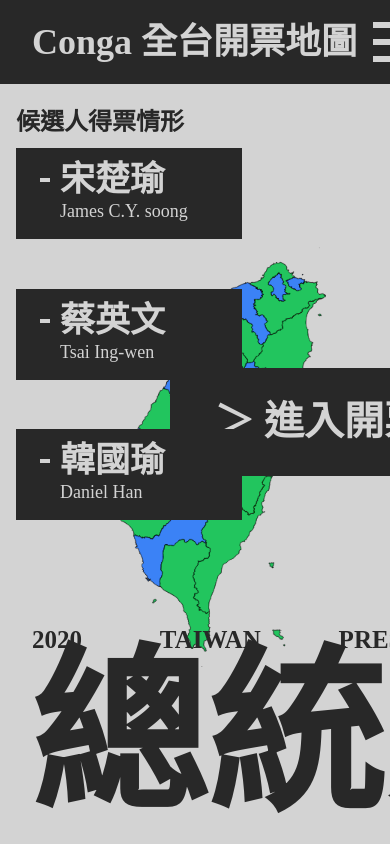
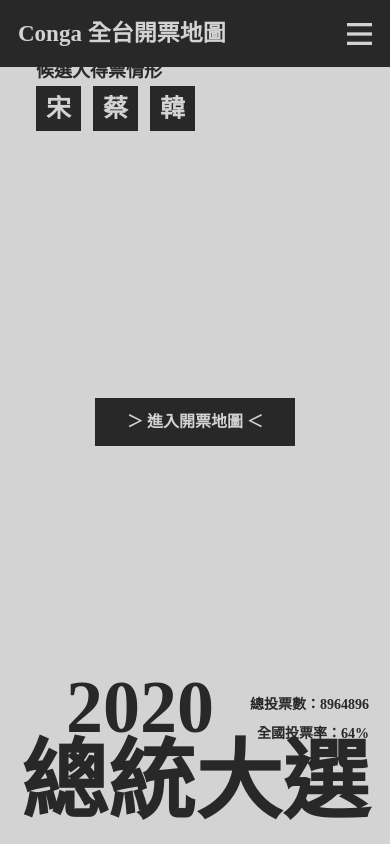
Before and after one commit to Conga-TheF2E/historical-election-map, a Next.js app: page / in a window 390 px wide. Built offline with nearby package versions, Linux system fonts and the light colour scheme; a web font is replaced by a local one.

Commit message:
feat: 完成手機板跟手機版動畫

```diff
--- a/app/page.js
+++ b/app/page.js
@@ -40,11 +40,7 @@ export default function Home() {
 
   return (
     <main className="overflow-hidden bg-gray100 font-GenSekiGothic-R">
-      <Navbar
-        enteredSecondPage={enteredSecondPage}
-        setEnteredSecondPage={setEnteredSecondPage}
-      />
-      <Map screenLevel={screenLevel} enteredSecondPage={enteredSecondPage} />
+      {/* <Map screenLevel={screenLevel} enteredSecondPage={enteredSecondPage} /> */}
       <Index
         enteredSecondPage={enteredSecondPage}
         setEnteredSecondPage={setEnteredSecondPage}
--- a/components/layout/Index.js
+++ b/components/layout/Index.js
@@ -11,13 +11,28 @@ function Index({ enteredSecondPage, setEnteredSecondPage, screenLevel }) {
   const handleMapButtonClick = () => {
     setEnteredSecondPage(true);
   };
+  const getCandidateButton = (abbr, fullName, fullNameEn) => (
+    <div className="duration-10 group relative cursor-pointer bg-gray900 p-2.5 text-gray100 duration-100 ease-linear hover:bg-white hover:text-gray900 md:p-4 xl:px-[54px] xl:py-[14px] xl:pl-[44px]">
+      <div className="absolute left-6 top-[30px] hidden h-1 w-2.5 bg-gray100 group-hover:bg-gray900 xl:block"></div>
+      <div className="text-[25px] font-semibold leading-none md:text-[40px] xl:text-[35px]">
+        {screenLevel !== "xl" ? abbr : fullName}
+      </div>
+      <div
+        className="hidden text-lg xl:block"
+        style={{ fontFamily: "m-plus-1p-m" }}
+      >
+        {fullNameEn}
+      </div>
+    </div>
+  );
   useEffect(() => {
-    if (screenLevel !== "xl") return;
+    switch (screenLevel) {
+      case "xl":
         if (enteredSecondPage) {
           gsap.to("#year", { y: "-300px", opacity: 0 });
           gsap.to("#navTitle", { x: "-860px" });
           gsap.to("#TotalVotes", { x: "-600px", opacity: 0 });
-      gsap.to("#description", { opacity: 0, display: "none" });
+          gsap.to("#description", { opacity: 0 });
           gsap.to("#enter", { opacity: 0, display: "none" });
           gsap.to("#title", { y: "300px", opacity: 0 });
           gsap.to("#buttons", { x: "600px", opacity: 0 });
@@ -25,23 +40,60 @@ function Index({ enteredSecondPage, setEnteredSecondPage, screenLevel }) {
           gsap.to("#year", { y: "0", opacity: 1 });
           gsap.to("#navTitle", { x: "0" });
           gsap.to("#TotalVotes", { x: "0", opacity: 1 });
-      gsap.to("#description", { opacity: 1, display: "flex" });
+          gsap.to("#description", { opacity: 1 });
           gsap.to("#enter", { opacity: 1, display: "block" });
           gsap.to("#title", { y: "0", opacity: 1 });
           gsap.to("#buttons", { x: "0", opacity: 1 });
         }
+        break;
+
+      case "md":
+        if (enteredSecondPage) {
+          gsap.to("#year", { x: "600px", opacity: 0 });
+          gsap.to("#TotalVotes", { opacity: 0 });
+          gsap.to("#description", { x: "-600px", opacity: 0 });
+          gsap.to("#enter", { opacity: 0, display: "none" });
+          gsap.to("#title", { y: "300px", opacity: 0 });
+          gsap.to("#buttons", { opacity: 0 });
+        } else {
+          gsap.to("#year", { x: "0", opacity: 1 });
+          gsap.to("#TotalVotes", { opacity: 1 });
+          gsap.to("#description", { x: "0", opacity: 1 });
+          gsap.to("#enter", { opacity: 1, display: "block" });
+          gsap.to("#title", { y: "0", opacity: 1 });
+          gsap.to("#buttons", { opacity: 1 });
+        }
+        break;
+      case "sm":
+        if (enteredSecondPage) {
+          gsap.to("#year", { opacity: 0 });
+          gsap.to("#TotalVotes", { opacity: 0 });
+          gsap.to("#description", { opacity: 0 });
+          gsap.to("#enter", { opacity: 0, display: "none" });
+          gsap.to("#title", { opacity: 0 });
+          gsap.to("#buttons", { opacity: 0 });
+        } else {
+          gsap.to("#year", { opacity: 1 });
+          gsap.to("#TotalVotes", { opacity: 1 });
+          gsap.to("#description", { opacity: 1 });
+          gsap.to("#enter", { opacity: 1, display: "block" });
+          gsap.to("#title", { opacity: 1 });
+          gsap.to("#buttons", { opacity: 1 });
+        }
+        break;
+    }
   }, [enteredSecondPage]);
   return (
     <>
-      <div className="r-0 fixed z-40 flex w-full items-center justify-between gap-4 bg-gray900 py-[22px] pl-8 pr-11 xl:left-1/2 xl:w-[1320px] xl:-translate-x-1/2 xl:items-center xl:justify-end xl:bg-transparent xl:pt-9">
+      <div className="r-0 fixed z-10 flex w-full items-center justify-between gap-4 bg-gray900 px-[18px] py-3 py-[22px] md:pl-8 md:pr-11 xl:left-1/2 xl:w-[1320px] xl:-translate-x-1/2 xl:items-center xl:justify-end xl:bg-transparent xl:pt-9">
         <h1
           id="navTitle"
-          className="title right-[100px] whitespace-nowrap text-4xl font-semibold leading-9 text-gray100 xl:absolute xl:text-gray900"
+          className="title right-[100px] whitespace-nowrap text-[23px] font-semibold leading-none text-gray100 md:text-4xl xl:absolute xl:text-gray900"
         >
           Conga 全台開票地圖
         </h1>
         <img
-          className="cursor-pointer text-gray100 xl:text-gray900"
+          className="z-50 h-[22px] cursor-pointer text-gray100 md:h-auto xl:text-gray900"
           src={hamburgerHandler()}
           alt=""
           onClick={() => {
@@ -49,28 +101,26 @@ function Index({ enteredSecondPage, setEnteredSecondPage, screenLevel }) {
           }}
         />
       </div>
-      <div className="relative mx-auto h-screen w-[768px] text-gray900 xl:w-[1320px]">
-        <div className="absolute bottom-[230px] right-8 z-0 xl:left-0 xl:top-7">
-          <h1
+      <div className="relative mx-auto h-screen w-[348px] text-gray900 md:w-[768px] xl:w-[1320px]">
+        <div
           id="year"
-            className="block text-[150px] font-black leading-[162px] xl:text-[215px]"
           style={{ fontFamily: "m-plus-1p-b" }}
+          className="absolute bottom-[100px] right-[155px] z-0 block w-fit text-[74px] font-black leading-none md:bottom-[230px] md:right-8 md:text-[150px] xl:left-0 xl:top-7 xl:text-[215px]"
         >
           2020
-          </h1>
         </div>
-        <div className="absolute right-4 top-[104px] xl:left-4 xl:top-[222px]">
+        <div className="absolute bottom-[100px] right-0 md:right-4 md:top-[104px] xl:left-4 xl:top-[222px]">
           <div
             id="TotalVotes"
-            className="text-right text-[28px] font-bold xl:text-left"
+            className="text-right text-[14px] font-bold md:text-[28px] xl:text-left"
           >
             <div>總投票數：8964896</div>
-            <div className="mt-7">全國投票率：64%</div>
+            <div className="mt-2 md:mt-[18px] xl:mt-7">全國投票率：64%</div>
           </div>
         </div>
         <div
           id="description"
-          className="xl:justify-left absolute bottom-[186px] flex w-full justify-between px-8 text-[25px] font-extrabold xl:bottom-[26px] xl:left-4 xl:w-auto xl:flex-col xl:gap-8"
+          className="xl:justify-left absolute bottom-[186px] hidden w-full justify-between px-8 text-[25px] font-extrabold md:flex xl:bottom-[26px] xl:left-4 xl:w-auto xl:flex-col xl:gap-8"
         >
           <div>2020</div>
           <div>TAIWAN</div>
@@ -79,40 +129,49 @@ function Index({ enteredSecondPage, setEnteredSecondPage, screenLevel }) {
         </div>
         <div
           id="enter"
-          className="absolute left-1/2 top-1/2 -translate-x-1/2 -translate-y-1/2 cursor-pointer whitespace-nowrap bg-gray900 px-[44px] py-6 text-[40px] font-black text-gray100 duration-100 ease-linear hover:bg-white hover:text-gray900"
+          className="absolute left-1/2 top-1/2 z-50 -translate-x-1/2 -translate-y-1/2 cursor-pointer whitespace-nowrap bg-gray900 px-8 py-3 text-base font-black text-gray100 duration-100 ease-linear md:px-[44px] md:py-6 md:text-[40px] xl:hover:bg-white xl:hover:text-gray900"
           onClick={handleMapButtonClick}
         >
           ＞ 進入開票地圖 ＜
         </div>
 
+        {/* <div
+          id="buttons"
+          className="absolute left-4 top-[148px] flex justify-between gap-3 xl:left-auto xl:right-0 xl:top-1/2 xl:h-full xl:max-h-[372px] xl:-translate-y-1/2 xl:flex-col xl:gap-0"
+        >
+          <div className=" duration-10 group relative cursor-pointer bg-gray900 p-4 text-gray100 duration-100 ease-linear hover:bg-white hover:text-gray900 xl:px-[54px] xl:py-[14px] xl:pl-[44px]">
+            <div className="absolute left-6 top-[30px] hidden h-1 w-2.5 bg-gray100 group-hover:bg-gray900 xl:block"></div>
+            <div className="text-[40px] font-semibold leading-none xl:text-[35px]">
+              {screenLevel !== "xl" ? "宋" : "宋楚瑜"}
+            </div>
             <div
-          id="buttons"
-          className="absolute left-4 top-[148px] flex h-full max-h-[372px] flex-col justify-between xl:left-auto xl:right-0 xl:top-1/2 xl:-translate-y-1/2"
+              className="hidden text-lg xl:block"
+              style={{ fontFamily: "m-plus-1p-m" }}
             >
-          <div className=" duration-10 group relative cursor-pointer bg-gray900 px-[54px] py-[14px] pl-[44px] text-gray100 duration-100 ease-linear ease-linear hover:bg-white hover:text-gray900">
-            <div className="absolute left-6 top-[30px] h-1 w-2.5 bg-gray100 group-hover:bg-gray900"></div>
-            <div className="text-[35px] font-semibold leading-[35px]">
-              宋楚瑜
-            </div>
-            <div className="text-lg" style={{ fontFamily: "m-plus-1p-m" }}>
               James C.Y. soong
             </div>
           </div>
-          <div className="duration-10 group relative cursor-pointer bg-gray900 px-[54px] py-[14px] pl-[44px] text-gray100 duration-100 ease-linear ease-linear hover:bg-white hover:text-gray900">
-            <div className="absolute left-6 top-[30px] h-1 w-2.5 bg-gray100 group-hover:bg-gray900"></div>
-            <div className="text-[35px] font-semibold leading-[35px]">
-              蔡英文
+          <div className="duration-10 group relative cursor-pointer bg-gray900 p-4 text-gray100 duration-100 ease-linear hover:bg-white hover:text-gray900 xl:px-[54px] xl:py-[14px] xl:pl-[44px]">
+            <div className="absolute left-6 top-[30px] hidden h-1 w-2.5 bg-gray100 group-hover:bg-gray900 xl:block"></div>
+            <div className="text-[40px] font-semibold leading-none xl:text-[35px]">
+              {screenLevel !== "xl" ? "蔡" : "蔡英文"}
             </div>
-            <div className="text-lg" style={{ fontFamily: "m-plus-1p-m" }}>
+            <div
+              className="hidden text-lg xl:block"
+              style={{ fontFamily: "m-plus-1p-m" }}
+            >
               Tsai Ing-wen
             </div>
           </div>
-          <div className="duration-10 group relative cursor-pointer bg-gray900 px-[54px] py-[14px] pl-[44px] text-gray100 duration-100 ease-linear ease-linear hover:bg-white hover:text-gray900">
-            <div className="absolute left-6 top-[30px] h-1 w-2.5 bg-gray100 group-hover:bg-gray900"></div>
-            <div className="text-[35px] font-semibold leading-[35px]">
-              韓國瑜
+          <div className="duration-10 group relative cursor-pointer bg-gray900 p-4 text-gray100 duration-100 ease-linear hover:bg-white hover:text-gray900 xl:px-[54px] xl:py-[14px] xl:pl-[44px]">
+            <div className="absolute left-6 top-[30px] hidden h-1 w-2.5 bg-gray100 group-hover:bg-gray900 xl:block"></div>
+            <div className="text-[40px] font-semibold leading-none xl:text-[35px]">
+              {screenLevel !== "xl" ? "韓" : "韓國瑜"}
             </div>
-            <div className="text-lg" style={{ fontFamily: "m-plus-1p-m" }}>
+            <div
+              className="hidden text-lg xl:block"
+              style={{ fontFamily: "m-plus-1p-m" }}
+            >
               Daniel Han
             </div>
           </div>
@@ -122,10 +181,25 @@ function Index({ enteredSecondPage, setEnteredSecondPage, screenLevel }) {
             </div>
             <img className="hidden xl:block" src="/img/caret-down.svg" alt="" />
           </div>
+        </div> */}
+        <div
+          id="buttons"
+          className="absolute left-[15px] top-[86px] flex justify-between gap-3 md:left-4 md:top-[148px] xl:left-auto xl:right-0 xl:top-1/2 xl:h-full xl:max-h-[372px] xl:-translate-y-1/2 xl:flex-col xl:gap-0"
+        >
+          {getCandidateButton("宋", "宋楚瑜", "James C.Y. soong")}
+          {getCandidateButton("蔡", "蔡英文", "Tsai Ing-wen")}
+          {getCandidateButton("韓", "韓國瑜", "Daniel Han")}
+
+          <div className="absolute top-[-28px] flex flex-col items-center md:top-[-44px] xl:-top-[98px] xl:left-1/2 xl:-translate-x-1/2">
+            <div className="mb-2 w-auto whitespace-nowrap text-[18px] font-semibold md:mb-5 md:text-[24px]">
+              候選人得票情形
+            </div>
+            <img className="hidden xl:block" src="/img/caret-down.svg" alt="" />
+          </div>
         </div>
         <h1
           id="title"
-          className="absolute bottom-[18px] w-full text-center text-[177px] font-black leading-[177px] xl:bottom-[26px] xl:right-0 xl:w-auto xl:text-[163px] xl:leading-[163px]"
+          className="absolute bottom-[18px] w-full text-center text-[87px] font-black leading-none md:text-[177px] xl:bottom-[26px] xl:right-0 xl:w-auto xl:text-[163px]"
           style={{ fontFamily: "m-plus-1p-b" }}
         >
           總統大選
```
Lines whose indentation alone changed are shown as unchanged.
